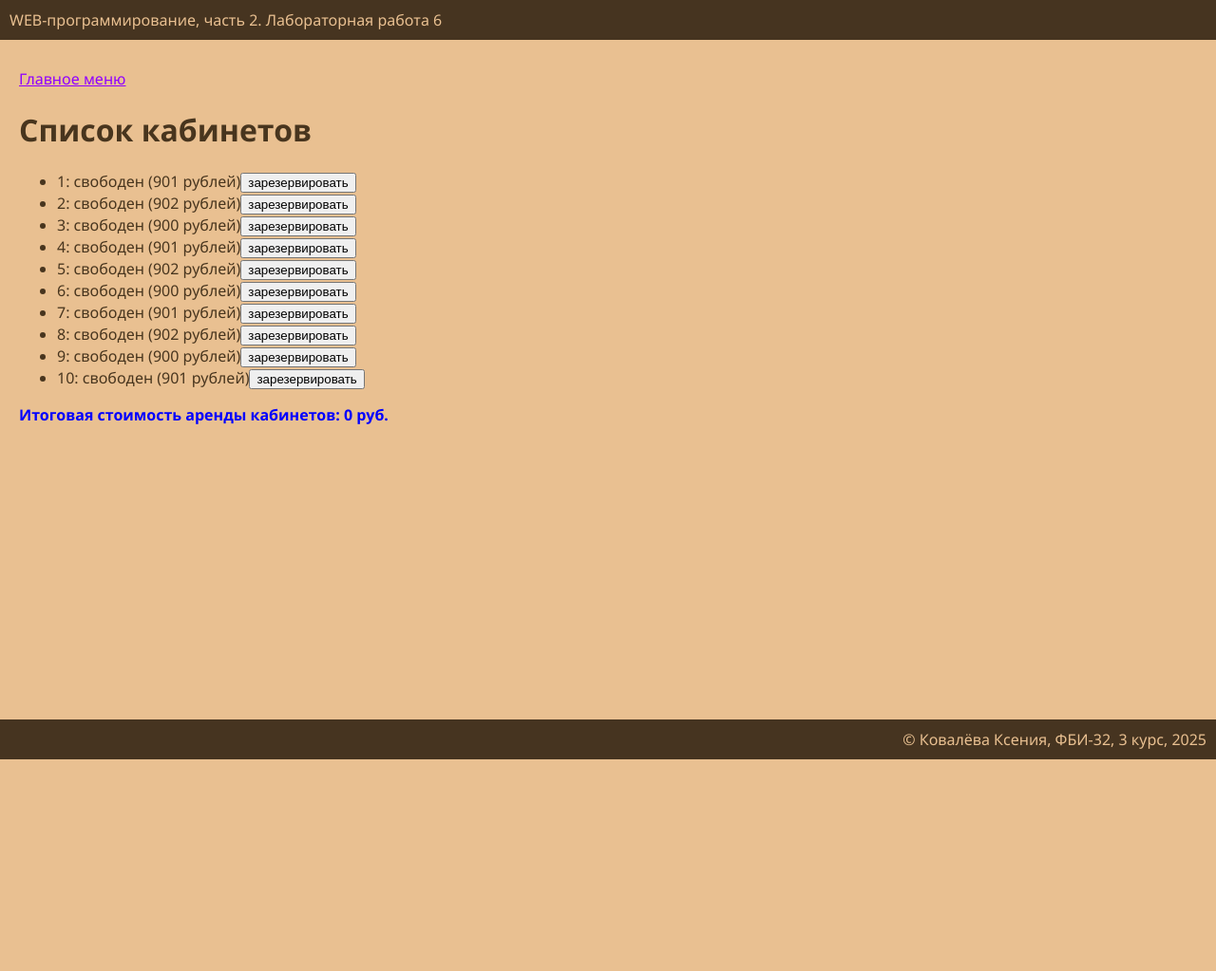
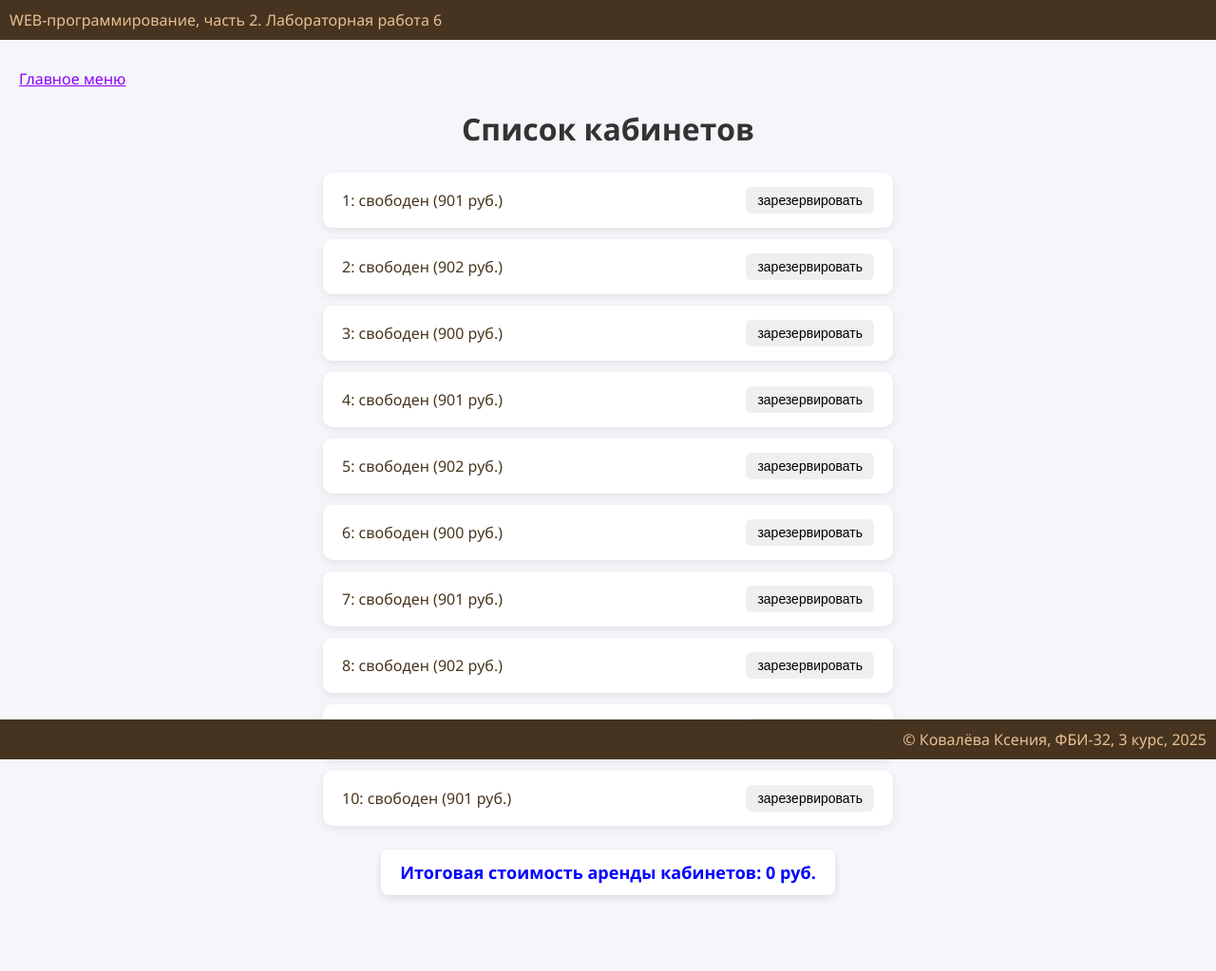
Before and after one commit to ksennnn/web-back-labs, a Flask app: page /lab6/ in a window 1280 px wide. Shown: the whole page at 95% size. Before the commit the page ends 800 px from the top, so only its background shows below. Run offline with Flask 3, Linux system fonts and the light colour scheme.

Commit message:
Стили

```diff
--- a/templates/lab6/lab6.html
+++ b/templates/lab6/lab6.html
@@ -28,7 +28,7 @@ function getOfficeList() {
         for (let i=0; i < office_list.length; i++) {
             const office = office_list[i];
             const li = document.createElement('li');
-            li.innerText = `${office.number}: ${office.tenant || 'свободен'} (${office.price} рублей)`;
+            li.innerText = `${office.number}: ${office.tenant || 'свободен'} (${office.price} руб.)`;
 
              if (!office.tenant) {
                 const bookingButton = document.createElement('button');
@@ -138,6 +138,87 @@ document.addEventListener('DOMContentLoaded', function() {
 {% endblock %}
 
 {% block main %}
+<style>
+    body {
+        font-family: "Segoe UI", Roboto, sans-serif;
+        background: #f4f6fa;
+        margin: 0;
+        padding: 0;
+    }
+
+    h1 {
+        text-align: center;
+        margin-top: 20px;
+        color: #333;
+    }
+
+    #office-list {
+        list-style: none;
+        padding: 0;
+        max-width: 600px;
+        margin: 25px auto;
+    }
+
+    #office-list li {
+        background: #fff;
+        margin-bottom: 12px;
+        padding: 15px 20px;
+        border-radius: 10px;
+        box-shadow: 0 3px 8px rgba(0,0,0,0.08);
+        display: flex;
+        justify-content: space-between;
+        align-items: center;
+        transition: transform .1s ease-in-out;
+    }
+
+    #office-list li:hover {
+        transform: scale(1.01);
+    }
+
+    #office-list button {
+        margin-left: 10px;
+        padding: 6px 12px;
+        border: none;
+        border-radius: 6px;
+        cursor: pointer;
+        font-size: 14px;
+        transition: background .2s, transform .1s;
+    }
+
+    #office-list button:hover {
+        transform: translateY(-1px);
+    }
+
+    #office-list button:nth-child(2) {
+        background: #46449d;
+        color: white;
+    }
+
+    #office-list button:nth-child(2):hover {
+        background: #46449d;
+    }
+
+    #office-list button:nth-child(3) {
+        background: #e04d4d;
+        color: white;
+    }
+
+    #office-list button:nth-child(3):hover {
+        background: #ca3f3f;
+    }
+
+    #total-price {
+        text-align: center;
+        background: #fff;
+        padding: 12px 20px;
+        margin: 20px auto;
+        width: fit-content;
+        border-radius: 8px;
+        box-shadow: 0 3px 8px rgba(0,0,0,0.1);
+        color: #5a0528;
+        font-size: 18px;
+    }
+</style>
     <h1>Список кабинетов</h1>
     <ul id="office-list"></ul>
     <div id="total-price" style="margin-top: 15px; font-weight: bold; color:blue"></div>
```
